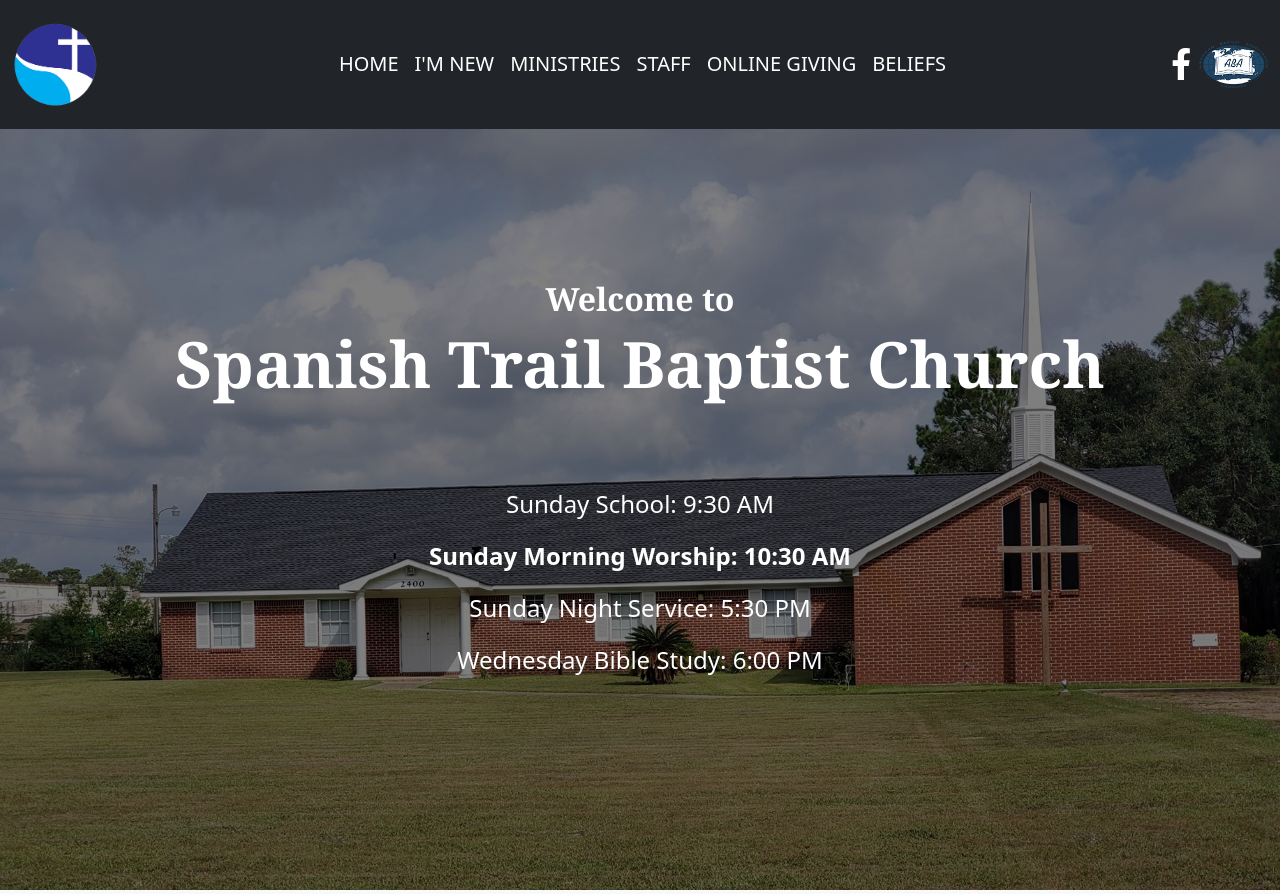
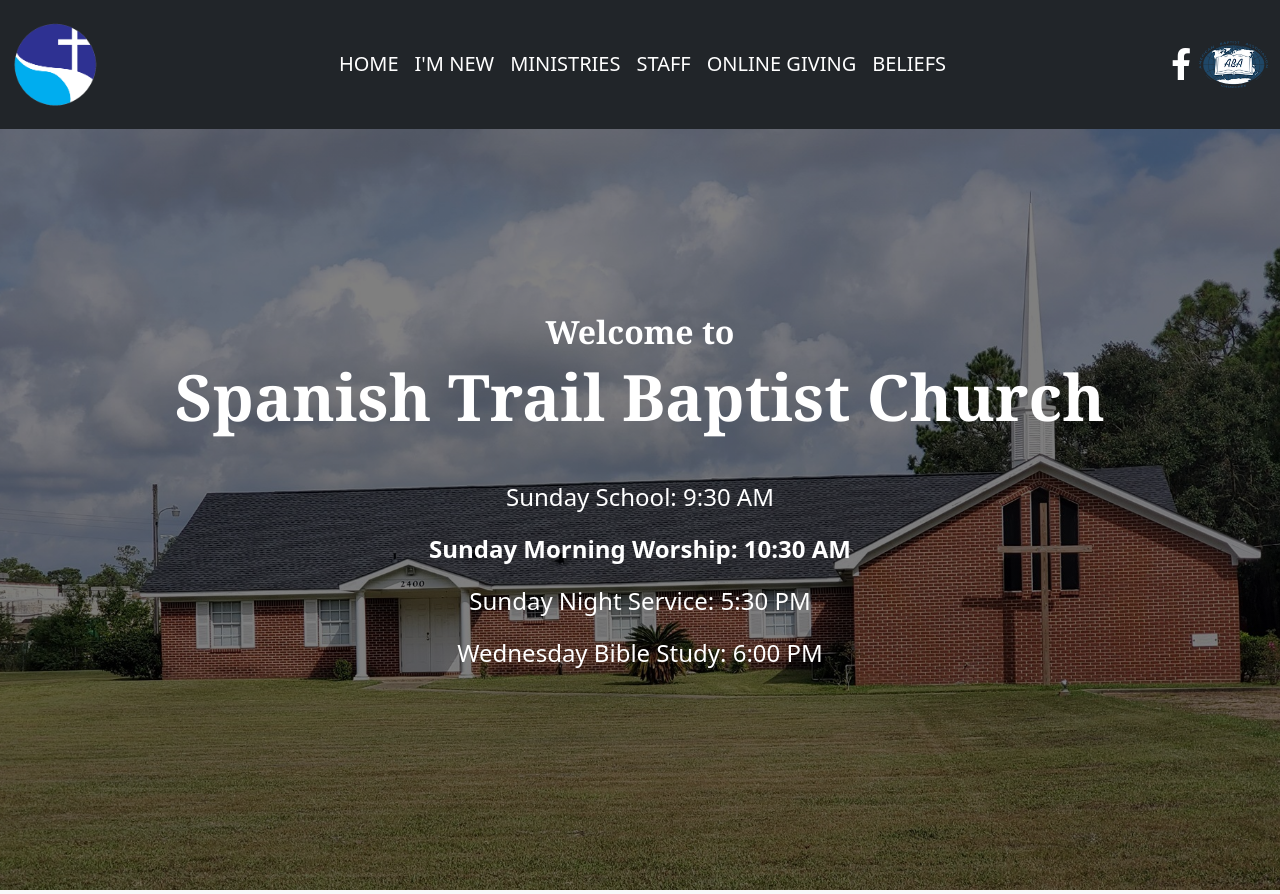
Before and after one commit to mhays24/spanish_trail-live, a Django app: page / in a window 1280 px wide. Shown: the top 894 px of the page. Run offline with Django 5.2, Linux system fonts and the light colour scheme; some libraries are stand-ins or nearby versions.

Commit message:
changed hero section text again

```diff
--- a/app/static/styles.css
+++ b/app/static/styles.css
@@ -11,7 +11,7 @@ LIGHT BLUE: #00adef
     background-position: center;
     padding: 2rem 0;
     padding-top: 100px;
-    padding-bottom: 80pt;
+    padding-bottom: 60pt;
     display: flex;
     justify-content: center;
     align-items: center;
@@ -23,7 +23,7 @@ LIGHT BLUE: #00adef
     font-family: 'Georgia', serif;
     font-size: 4rem;
     font-weight: bold;
-    padding-bottom: 50pt;
+    padding-bottom: 20pt;
 }
 
 .subtitle {
```
